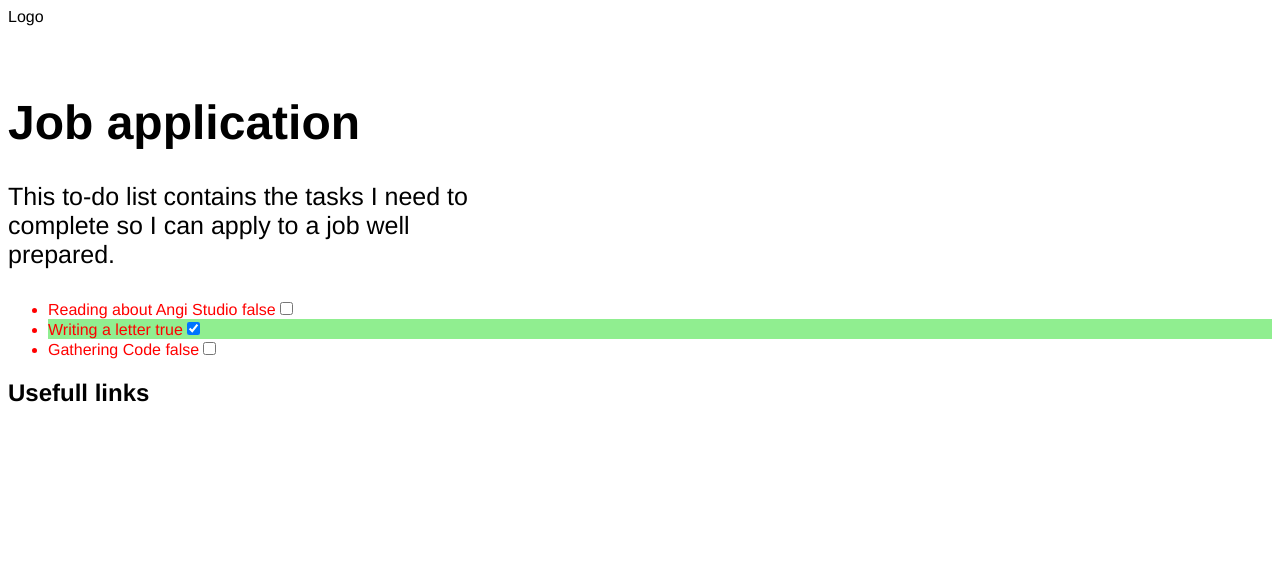
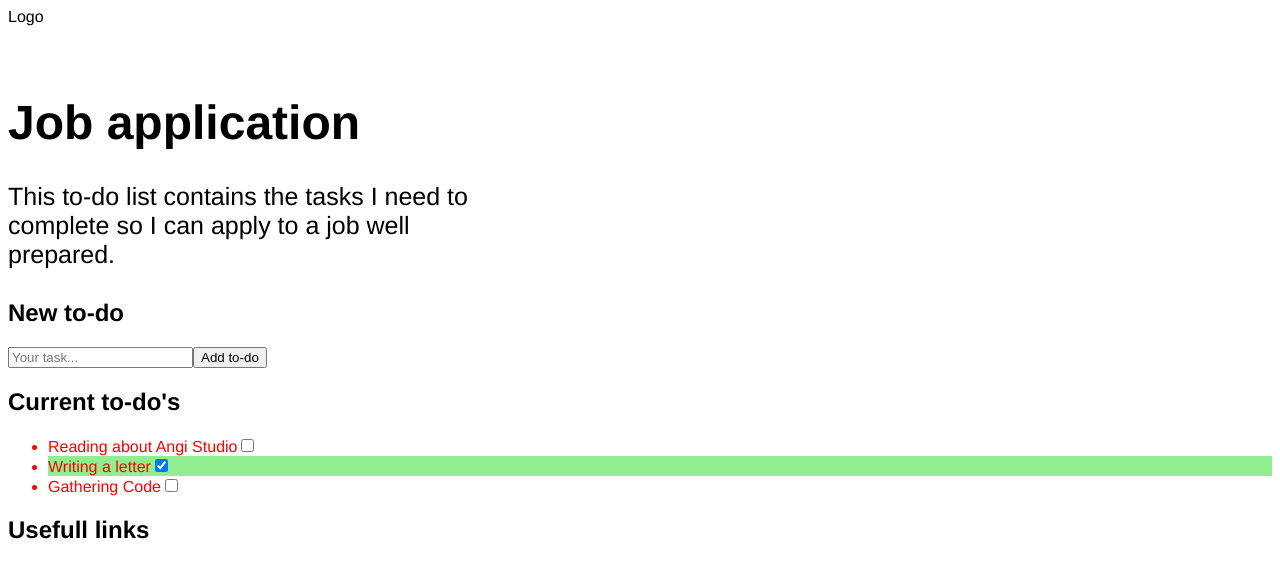
Before and after one commit to HenkLangeveld/angi-to-do-2, a Vue app: page / in a window 1280 px wide. Shown: the top 578 px of the page. Built offline with nearby package versions, Linux system fonts and the light colour scheme.

Commit message:
add the NewItem component and appends it to the toDos list

```diff
--- a/src/App.vue
+++ b/src/App.vue
@@ -9,6 +9,10 @@
       </p>
     </header>
     <main>
+      <h2>New to-do</h2>
+      <new-item @add-item="addToDo"></new-item>
+
+      <h2>Current to-do's</h2>
       <ul>
         <to-do
           v-for="toDo in toDos"
@@ -24,29 +28,30 @@
       <h2 class="c-footer__title">Usefull links</h2>
     </footer>
   </div>
-  <!-- <img alt="Vue logo" src="./assets/logo.png">
-  <HelloWorld msg="Welcome to Your Vue.js App"/> -->
+  <!-- o-wrapper -->
 </template>
 
 <script>
+import NewItem from "./components/NewItem.vue";
 import ToDo from "./components/ToDo.vue";
 export default {
-  components: { ToDo },
+  components: { ToDo, NewItem },
   data() {
     return {
+      id: 3,
       toDos: [
         {
-          id: "1",
+          id: 1,
           value: "Reading about Angi Studio",
           isDone: false,
         },
         {
-          id: "2",
+          id: 2,
           value: "Writing a letter",
           isDone: true,
         },
         {
-          id: "3",
+          id: 3,
           value: "Gathering Code",
           isDone: false,
         },
@@ -55,9 +60,16 @@ export default {
   },
   methods: {
     toggleIsDone(id) {
-      console.log("toggle");
       const identifiedToDo = this.toDos.find((toDo) => toDo.id === id);
       identifiedToDo.isDone = !identifiedToDo.isDone;
+    },
+    addToDo(item) {
+      this.id++;
+      this.toDos.push({
+        id: this.id,
+        value: item,
+        isDone: false,
+      });
     },
   },
 };
--- /dev/null
+++ b/src/components/NewItem.vue
@@ -0,0 +1,43 @@
+<template>
+  <form class="c-app__form" @submit.prevent="addToDo">
+    <input
+      class="c-app__form-input"
+      type="text"
+      placeholder="Your task..."
+      v-model="newToDo"
+    />
+    <button class="o-button c-app__form-button">Add to-do</button>
+  </form>
+</template>
+
+<script>
+export default {
+  emits: {
+    "add-item": function (newToDo) {
+      if (newToDo) {
+        return true;
+      } else {
+        return false;
+      }
+    },
+  },
+  data() {
+    return {
+      newToDo: "",
+    };
+  },
+  methods: {
+    addToDo() {
+      this.$emit("add-item", this.newToDo);
+      this.newToDo = "";
+    },
+  },
+};
+// import { defineComponent } from '@vue/composition-api'
+
+// export default defineComponent({
+//   setup() {
+
+//   },
+// })
+</script>
--- a/src/components/ToDo.vue
+++ b/src/components/ToDo.vue
@@ -1,6 +1,6 @@
 <template>
   <li class="c-app__list-item" :class="{ 'is-done': isDone }">
-    <label :for="id">{{ toDo }} {{ isDone }}</label>
+    <label :for="id">{{ toDo }}</label>
     <input type="checkbox" :id="id" :checked="isDone" @click="toggleIsDone" />
   </li>
 </template>
@@ -9,7 +9,7 @@
 export default {
   props: {
     id: {
-      type: String,
+      type: Number,
       required: true,
     },
     toDo: {
@@ -22,6 +22,16 @@ export default {
       default: false,
     },
   },
+  emits: {
+    "toggle-is-done": function (id) {
+      if (id) {
+        return true;
+      } else {
+        console.warn("id is missing");
+        return false;
+      }
+    },
+  },
   // data() {
   //   return {
   //     isDone: false,
@@ -29,7 +39,6 @@ export default {
   // },
   methods: {
     toggleIsDone() {
-      // this.isDone = !this.isDone;
       this.$emit("toggle-is-done", this.id);
     },
   },
--- a/src/main.js
+++ b/src/main.js
@@ -1,7 +1,11 @@
 import { createApp } from 'vue'
 import App from './App.vue'
 import ToDo from './components/ToDo.vue'
+import NewItem from './components/NewItem.vue'
 
-const app = createApp(App)
+const app = createApp(App);
+
 app.component('to-do', ToDo);
+app.component('new-item', NewItem);
+
 app.mount('#app')
```
